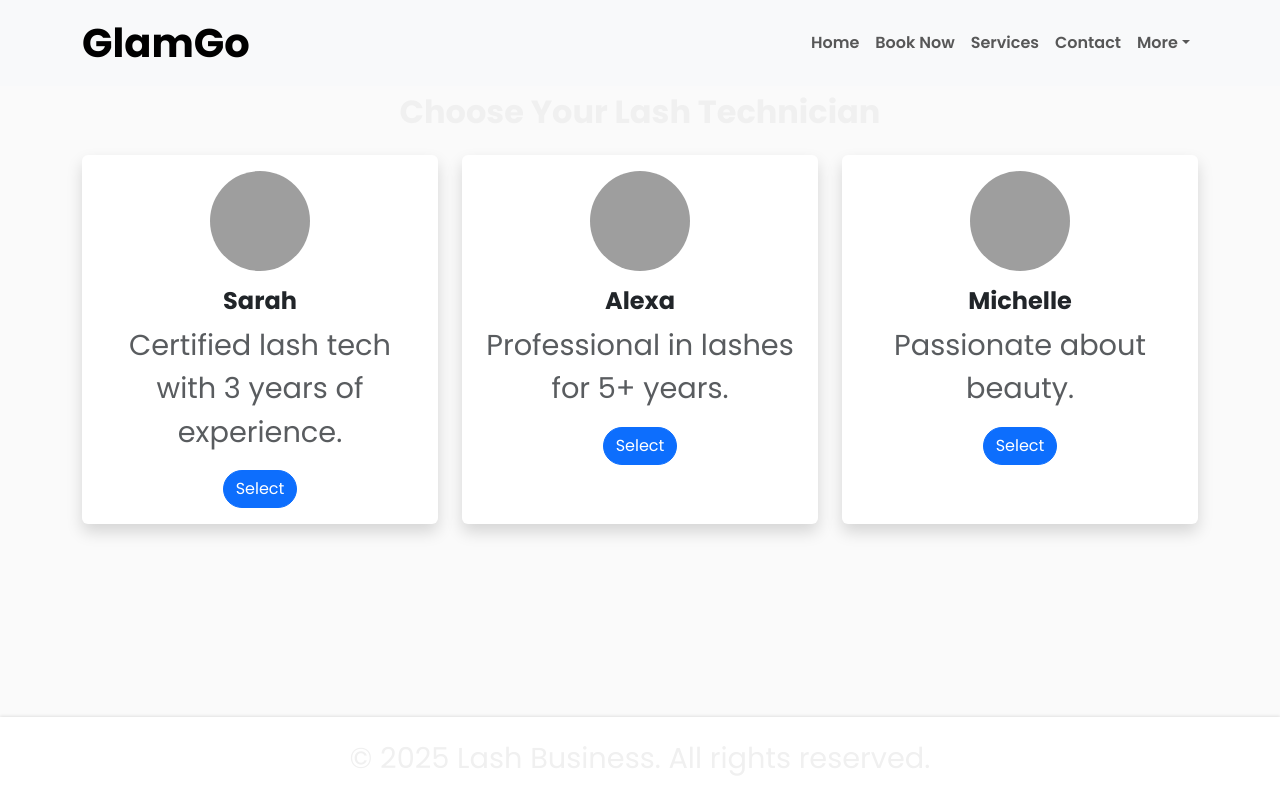
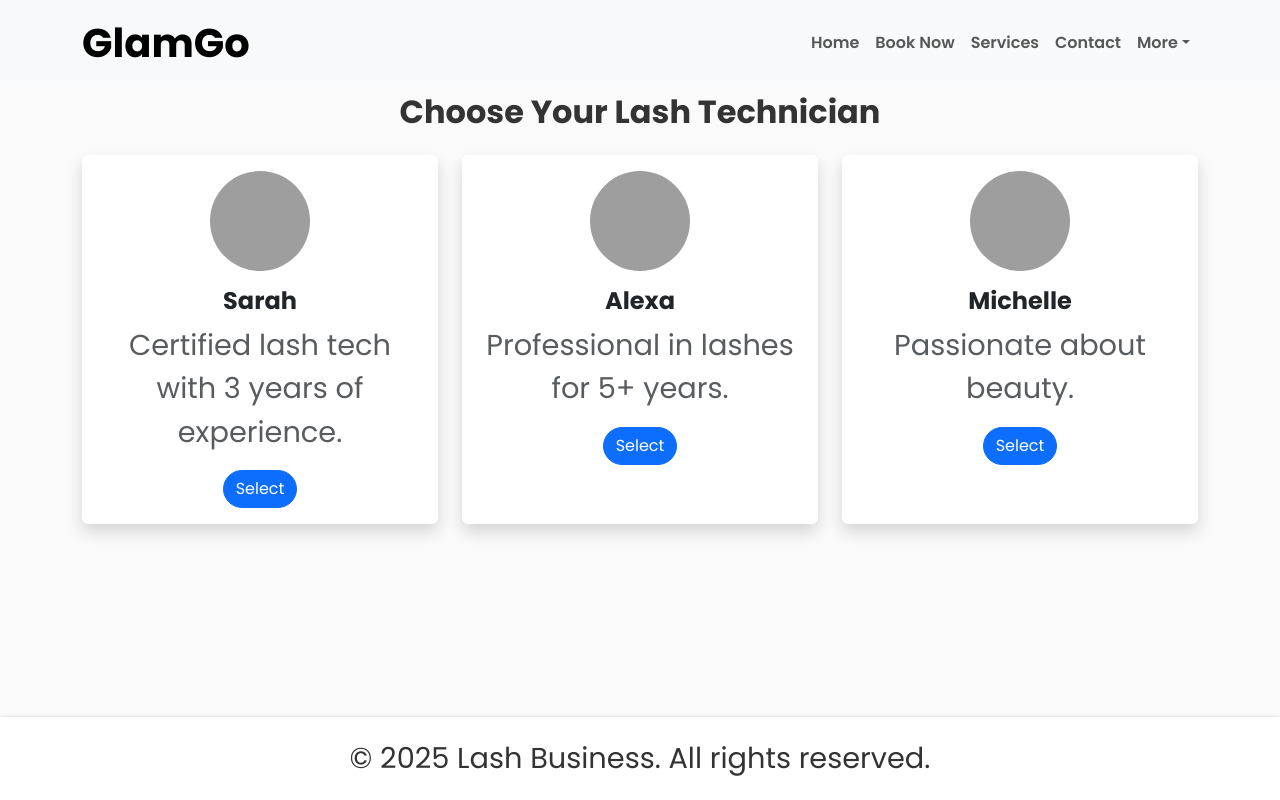
Before and after one commit to palmaisaias/GlamGo, a React (Vite) app: page /book in a window 1280 px wide. Built offline with nearby package versions, Linux system fonts and the light colour scheme; grey boxes are pictures that could not be loaded; a web font is replaced by a local one.

Commit message:
shit show

```diff
--- a/src/pages/BookNow.jsx
+++ b/src/pages/BookNow.jsx
@@ -5,6 +5,7 @@ import Navbar from "../components/Navbar";
 import Footer from "../components/Footer";
 import { Link } from "react-router-dom";
 import { Container, Row, Col, Card, Button } from "react-bootstrap";
+import "./BookNow.css";
 
 const technicians = [
   {
--- a/src/pages/LandingPage.css
+++ b/src/pages/LandingPage.css
@@ -48,14 +48,19 @@ body, html {
 h1 {
     font-size: 3.5rem; /* Larger, bold title for hero section */
     font-weight: bold;
-    color: #f0f0f0 !important;
+    color: #333 !important;
     line-height: 1.2;
     margin-bottom: 20px;
 }
 
+.hero-tit,
+.hero-titty {
+    color: #fafafa !important;
+}
+
 p {
     font-size: 1.8rem; /* Clear and readable subtitle */
-    color: #f0f0f0;
+    color: #333;
     margin-bottom: 30px;
     line-height: 1.5;
 }
--- a/src/pages/LandingPage.jsx
+++ b/src/pages/LandingPage.jsx
@@ -49,8 +49,8 @@ const LandingPage = () => {
           animate={{ y: 0, opacity: 1 }}
           transition={{ duration: 1 }}
         >
-          <h1 className="display-4 fw-bold mb-3">Welcome to <span className="glamgo">GlamGo</span></h1>
-          <p className="lead mb-4">
+          <h1 className="display-4 fw-bold mb-3 hero-tit">Welcome to <span className="glamgo">GlamGo</span></h1>
+          <p className="lead mb-4 hero-titty">
             Get professional lash extensions delivered right to your door.
           </p>
           <Link to="/book">
```
Also changed, not shown: src/pages/BookNow.css (added).
